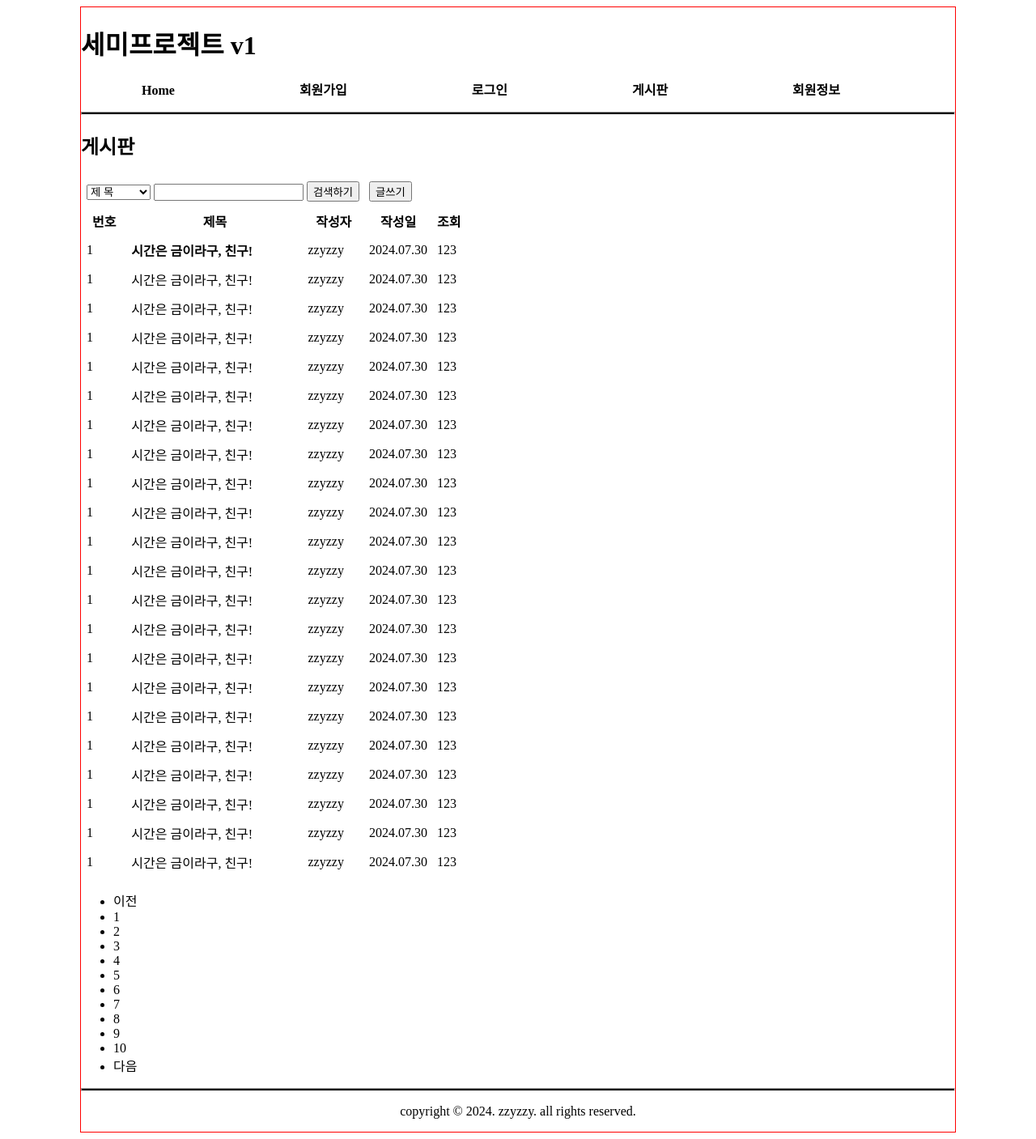
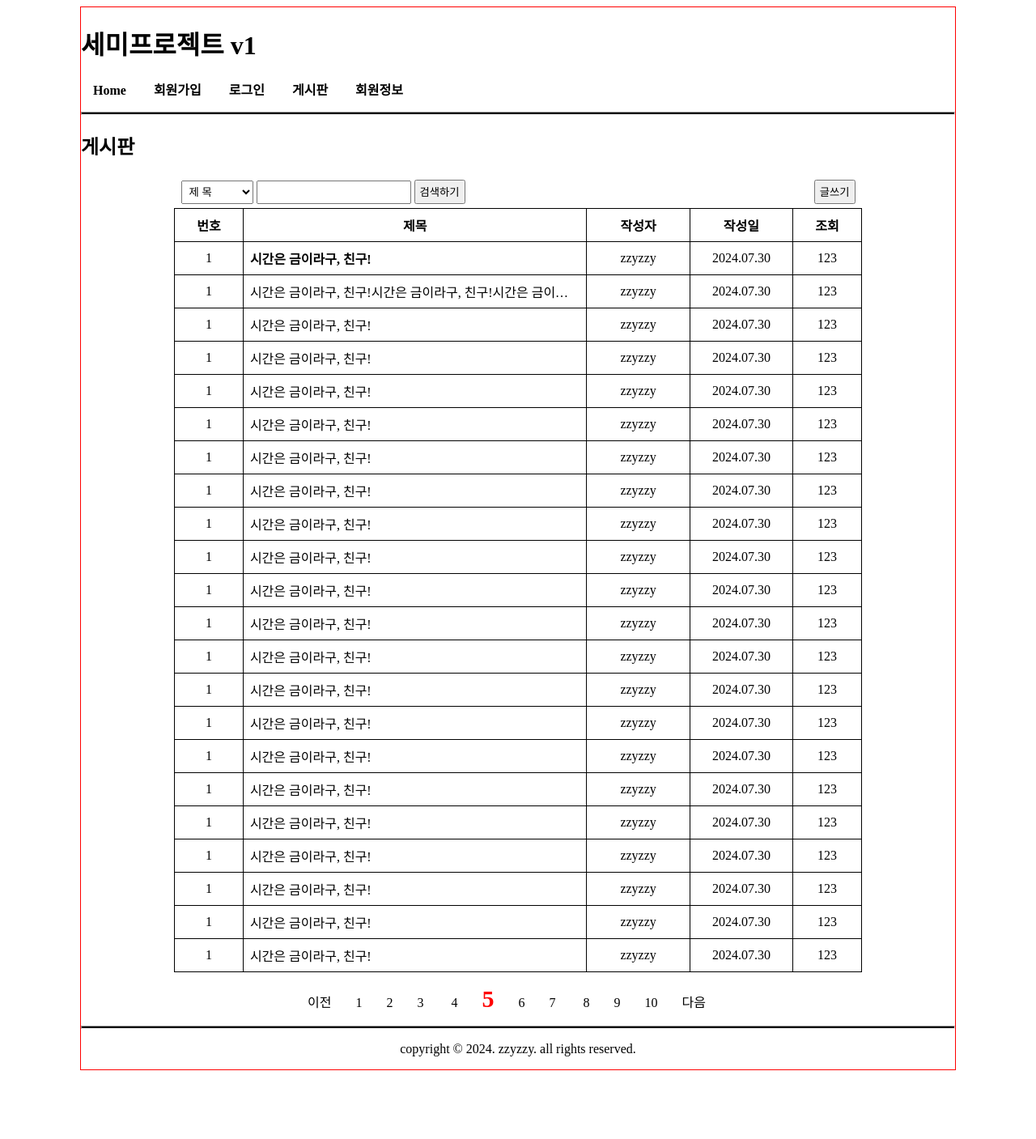
Before and after one commit to play10grounds/semiprojectv1, a FastAPI app: page /board/list in a window 1280 px wide. Shown: the whole page at 81% size. After the commit the page ends 1322 px from the top, so only its background shows below. Run offline with FastAPI, Linux system fonts and the light colour scheme.

Commit message:
게시판 리스트 스타일링

```diff
--- a/views/templates/board/list.html
+++ b/views/templates/board/list.html
@@ -5,7 +5,22 @@
     <title>세미프로젝트</title>
     <link rel="stylesheet" href="/static/css/project.css">
     <style>
+        table { width: 850px; margin: 10px auto;
+            border-collapse: collapse; table-layout: fixed }
+        th, td { border: 1px solid black; padding: 5px 8px;
+            text-align: center; height: 30px }
+        td:nth-child(2) { text-align: left; white-space: nowrap;
+            overflow: hidden; text-overflow: ellipsis }
+        thead td { border: none; }
+        thead td:first-child { text-align: left }
+        thead td:last-child { text-align: right }
+        select, input{ padding: 5px }
+        button { padding: 3.5px 5px }
 
+        .pagnation { width: 550px; margin: 0 auto }
+        div ul { list-style: none; padding: 0; }
+        div ul li { display: inline; padding: 0 15px; }
+        .cpg { color: red; font-size: 30px; font-weight: bold }
     </style>
 </head>
 <body>
@@ -22,7 +37,14 @@
         </nav>
         <main>
             <h2>게시판</h2>
-            <table cellpadding="5">
+            <table>
+                <colgroup>
+                    <col style="width: 10%">
+                    <col>
+                    <col style="width: 15%">
+                    <col style="width: 15%">
+                    <col style="width: 10%">
+                </colgroup>
                 <thead>
                     <tr><td colspan="3"><select name="findtype" id="findtype">
                         <option value="title">제 목</option>
@@ -39,7 +61,7 @@
                 <tbody>
                     <tr><td>1</td><td><a href="/board/view?bid=1">시간은 금이라구, 친구!</a></td>
                         <td>zzyzzy</td><td>2024.07.30</td><td>123</td></tr>
-                    <tr><td>1</td><td>시간은 금이라구, 친구!</td>
+                    <tr><td>1</td><td>시간은 금이라구, 친구!시간은 금이라구, 친구!시간은 금이라구, 친구!시간은 금이라구, 친구!시간은 금이라구, 친구!시간은 금이라구, 친구!시간은 금이라구, 친구!시간은 금이라구, 친구!시간은 금이라구, 친구!시간은 금이라구, 친구!시간은 금이라구, 친구!시간은 금이라구, 친구!</td>
                         <td>zzyzzy</td><td>2024.07.30</td><td>123</td></tr>
                     <tr><td>1</td><td>시간은 금이라구, 친구!</td>
                         <td>zzyzzy</td><td>2024.07.30</td><td>123</td></tr>
@@ -83,9 +105,9 @@
                         <td>zzyzzy</td><td>2024.07.30</td><td>123</td></tr>
                 </tbody>
             </table>
-            <div>
+            <div class="pagnation">
                 <ul><li>이전</li><li>1</li><li>2</li><li>3</li>
-                    <li>4</li><li>5</li><li>6</li><li>7</li>
+                    <li>4</li><li class="cpg">5</li><li>6</li><li>7</li>
                     <li>8</li><li>9</li><li>10</li><li>다음</li></ul>
             </div>
         </main>
```
